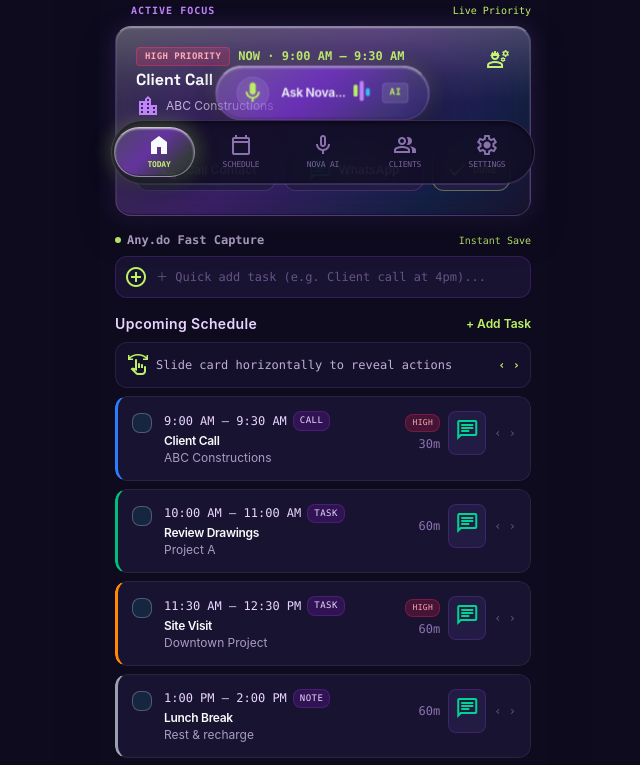
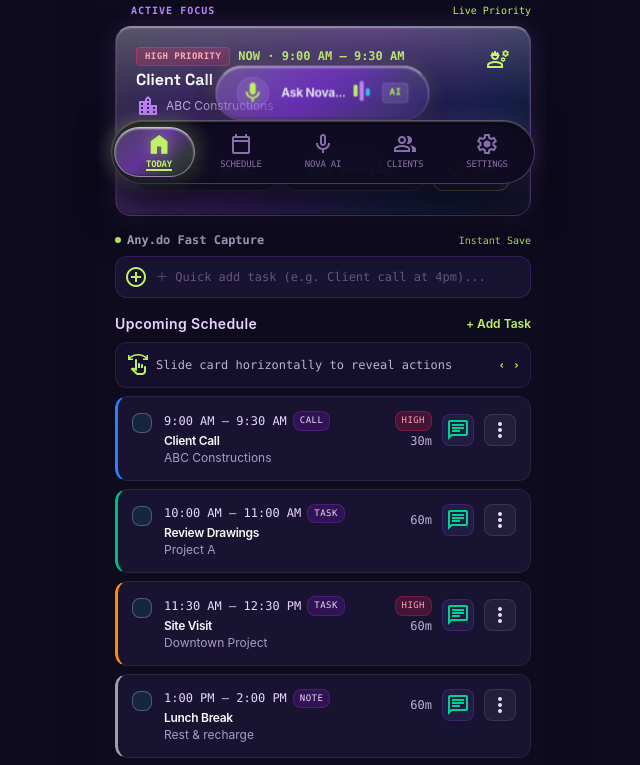
Before and after one commit to sudarshaancreations-debug/daily-planner-, a Next.js app: page / in a window 1280 px wide. Shown: the part 600-1365 px from the top of the page, without its empty margins (317-957 px from the left). Built offline with nearby package versions, Linux system fonts and the light colour scheme.

Commit message:
fix(usability): resolve 17 schedule and navigation usability heuristics audit findings

```diff
--- a/src/app/globals.css
+++ b/src/app/globals.css
@@ -167,15 +167,18 @@
    THUMB SLIDER NAVIGATION SYSTEM (TACTILE HORIZONTAL GESTURES)
    ========================================================================== */
 
-/* Slider Track Base */
+/* Slider Track Base with Deep Visual Elevation & Contrast */
 .thumb-slider-track {
-  background: rgba(17, 13, 36, 0.82);
-  backdrop-filter: blur(20px);
-  -webkit-backdrop-filter: blur(20px);
-  border: 1px solid rgba(192, 132, 252, 0.22);
+  background: rgba(14, 11, 31, 0.94);
+  backdrop-filter: blur(28px) saturate(180%);
+  -webkit-backdrop-filter: blur(28px) saturate(180%);
+  border: 1px solid rgba(192, 132, 252, 0.35);
+  border-top-color: rgba(255, 255, 255, 0.30);
   box-shadow:
-    inset 0 2px 4px 0 rgba(0, 0, 0, 0.5),
-    0 1px 0 0 rgba(255, 255, 255, 0.10);
+    0 20px 48px -6px rgba(0, 0, 0, 0.95),
+    0 0 24px rgba(192, 132, 252, 0.20),
+    inset 0 1px 1px 0 rgba(255, 255, 255, 0.25),
+    inset 0 2px 4px 0 rgba(0, 0, 0, 0.60);
   touch-action: pan-y;
   user-select: none;
   -webkit-user-select: none;
--- a/src/app/page.tsx
+++ b/src/app/page.tsx
@@ -164,11 +164,14 @@
                 haptics.sliderSnap();
               }}
               aria-label={tab.label}
-              className="flex-1 h-full relative z-10 flex flex-col items-center justify-center transition-transform active:scale-95 cursor-pointer"
+              aria-current={isSlotActive ? 'page' : undefined}
+              className={`flex-1 h-full relative z-10 flex flex-col items-center justify-center transition-all active:scale-95 cursor-pointer rounded-full ${
+                isSlotActive ? 'text-[#bef264]' : 'text-purple-300/60 hover:text-purple-200'
+              }`}
             >
               <span
-                className={`material-symbols-outlined text-[22px] transition-colors duration-150 ${
-                  isSlotActive ? 'text-[#f8fafc]' : 'text-purple-300/60 hover:text-purple-200'
+                className={`material-symbols-outlined text-[22px] transition-all duration-150 ${
+                  isSlotActive ? 'text-[#bef264] drop-shadow-[0_0_8px_rgba(190,242,100,0.5)] scale-105' : 'text-purple-300/60'
                 }`}
                 style={{
                   fontVariationSettings: isSlotActive ? "'FILL' 1" : "'FILL' 0",
@@ -177,8 +180,8 @@
                 {tab.icon}
               </span>
               <span
-                className={`text-[8px] font-mono tracking-tight uppercase mt-0.5 transition-colors ${
-                  isSlotActive ? 'text-[#bef264] font-bold' : 'text-purple-300/50'
+                className={`text-[9px] font-mono tracking-tight uppercase mt-0.5 transition-colors ${
+                  isSlotActive ? 'text-[#bef264] font-extrabold underline decoration-2 underline-offset-2' : 'text-purple-300/60 font-medium'
                 }`}
               >
                 {tab.label}
--- a/src/nimora/screens/PlanningScreens.tsx
+++ b/src/nimora/screens/PlanningScreens.tsx
@@ -66,9 +66,9 @@
   return (
     <div className="w-full select-none">
       <div className="flex items-center justify-between mb-1.5 px-1">
-        <span className="text-[9px] font-mono tracking-wider text-purple-300/70 uppercase flex items-center gap-1 font-semibold">
-          <span className="material-symbols-outlined text-[13px] text-[#bef264]">date_range</span>
-          <span>Week Density Strip</span>
+        <span className="text-xs font-mono text-purple-200/90 flex items-center gap-1.5 font-medium">
+          <span className="material-symbols-outlined text-sm text-[#bef264]">date_range</span>
+          <span>Week density</span>
         </span>
         {selectedDate !== todayIso && (
           <button
@@ -77,10 +77,10 @@
               haptics.tick();
               onSelectDate(todayIso);
             }}
-            className="text-[9px] font-mono text-[#bef264] hover:underline flex items-center gap-0.5 cursor-pointer"
+            className="text-xs font-mono text-[#bef264] hover:underline flex items-center gap-0.5 cursor-pointer"
           >
             <span>Back to Today</span>
-            <span className="material-symbols-outlined text-[11px]">restart_alt</span>
+            <span className="material-symbols-outlined text-xs">restart_alt</span>
           </button>
         )}
       </div>
@@ -427,12 +427,12 @@
 
 export function MorgenFocusBuffer({ durationText, onQuickAdd }: MorgenFocusBufferProps) {
   return (
-    <div className="my-2 p-2.5 rounded-xl border border-dashed border-[#bef264]/30 bg-[#171330]/70 flex items-center justify-between text-xs select-none hover:border-[#bef264]/60 transition-colors">
-      <div className="flex items-center gap-2 text-[#bef264]">
-        <span className="material-symbols-outlined text-[16px]">hourglass_top</span>
+    <div className="my-2 p-3 rounded-xl border border-dashed border-[#bef264]/40 bg-[#171330]/80 flex items-center justify-between select-none hover:border-[#bef264]/70 transition-colors">
+      <div className="flex items-center gap-2.5 text-[#bef264]">
+        <span className="material-symbols-outlined text-base">hourglass_top</span>
         <div>
-          <span className="font-mono text-[10px] font-bold block">{durationText} Free Focus Slot</span>
-          <span className="text-[8px] font-mono text-purple-300/60">No meetings · Ideal for deep work</span>
+          <span className="font-mono text-xs font-bold block text-white">{durationText} Free Focus Slot</span>
+          <span className="text-xs font-mono text-purple-200/80">No meetings · Ideal for deep work</span>
         </div>
       </div>
       <button
@@ -441,7 +441,7 @@
           haptics.tick();
           onQuickAdd?.();
         }}
-        className="px-2.5 py-1 rounded-md bg-[#bef264]/15 hover:bg-[#bef264] text-[#bef264] hover:text-[#0e0b1f] text-[9px] font-mono font-bold tracking-wider transition-all cursor-pointer"
+        className="px-3 py-1.5 rounded-lg bg-[#bef264]/20 hover:bg-[#bef264] text-[#bef264] hover:text-[#0e0b1f] text-xs font-mono font-bold tracking-tight transition-all cursor-pointer border border-[#bef264]/40"
       >
         + Slot
       </button>
@@ -762,34 +762,44 @@
           </div>
         </div>
 
-        <div className="text-right flex items-center gap-2 shrink-0">
-          <div className={`flex flex-col items-end gap-1 ${isCompleted ? 'opacity-50' : ''}`}>
+        <div className="text-right flex items-center gap-2.5 shrink-0">
+          <div className={`flex flex-col items-end gap-0.5 ${isCompleted ? 'opacity-50' : ''}`}>
             {task.priority === 'high' && (
-              <span className="text-[8px] font-mono uppercase tracking-wider px-1.5 py-0.5 rounded-lg bg-rose-500/20 text-rose-300 border border-rose-500/30">
+              <span className="text-[9px] font-mono uppercase tracking-wider px-1.5 py-0.5 rounded-lg bg-rose-500/20 text-rose-300 border border-rose-500/30">
                 High
               </span>
             )}
-            <span className="text-xs font-mono text-purple-300/60">{task.durationMinutes}m</span>
+            <span className="text-xs font-mono text-purple-200/80 font-medium">{task.durationMinutes}m</span>
           </div>
 
           {showWhatsApp && (
             <a
               aria-label="WhatsApp quick trigger"
               onClick={(e) => e.stopPropagation()}
-              className="p-1.5 rounded-lg bg-[#221b44] text-emerald-400 border border-purple-500/20 hover:border-emerald-400/40 active:scale-95 transition-all"
+              className="w-8 h-8 rounded-lg bg-[#221b44] text-emerald-400 border border-purple-500/20 hover:border-emerald-400/40 active:scale-95 transition-all flex items-center justify-center cursor-pointer"
               href="https://wa.me/919876543210"
               target="_blank"
               rel="noreferrer"
               title="WhatsApp contact"
             >
-              <span className="material-symbols-outlined text-[15px]">chat</span>
+              <span className="material-symbols-outlined text-base">chat</span>
             </a>
           )}
 
-          {/* Swipe indicator pill */}
-          <span className="text-xs text-purple-300/40 hover:text-purple-200 flex items-center font-mono" title="Slide right or left for actions">
-            ‹ ›
-          </span>
+          {/* Explicit accessible card action button (avoids relying solely on swipe discovery) */}
+          <button
+            type="button"
+            aria-label={`Actions for ${task.title}`}
+            onClick={(e) => {
+              e.stopPropagation();
+              haptics.tick();
+              onSelectTask?.(task);
+            }}
+            className="w-8 h-8 rounded-lg bg-white/[0.05] border border-white/10 hover:border-[#bef264]/50 hover:bg-white/[0.10] text-purple-200 hover:text-[#bef264] flex items-center justify-center active:scale-95 transition-all cursor-pointer"
+            title="Task options (or swipe)"
+          >
+            <span className="material-symbols-outlined text-base">more_vert</span>
+          </button>
         </div>
       </div>
     </div>
@@ -907,10 +917,10 @@
         </button>
 
         <div className="text-center">
-          <h2 className="text-xs font-semibold tracking-wider uppercase text-[#f8fafc] font-['Space_Grotesk']">
+          <h1 className="text-xl font-bold tracking-tight text-[#f8fafc] font-['Space_Grotesk']">
             Planner & Agenda
-          </h2>
-          <p className="text-[9px] font-mono tracking-widest text-[#bef264] uppercase">
+          </h1>
+          <p className="text-xs font-mono text-[#bef264] font-medium">
             {viewMode === 'timeline' ? 'Morgen Timeline' : 'Any.do Smart List'}
           </p>
         </div>
@@ -918,29 +928,29 @@
         <div className="flex items-center gap-1.5">
           <button
             onClick={() => setIsAnyDoMomentOpen(true)}
-            className="liquid-glass-pill px-2.5 py-1 text-[#bef264] text-[10px] font-mono tracking-wider flex items-center gap-1 transition-all hover:scale-105 active:scale-95 cursor-pointer font-bold shadow-[0_0_10px_rgba(190,242,100,0.2)]"
+            className="minimal-btn-primary h-8 px-3 text-xs font-bold shadow-[0_0_12px_rgba(190,242,100,0.3)] cursor-pointer"
             title="Start Any.do Moment daily planning"
           >
             <span>⚡</span>
-            <span>PLAN</span>
+            <span>Plan Day</span>
           </button>
           <button
             onClick={handleShareAvailability}
-            className="w-7 h-7 rounded-full liquid-glass-pill text-[#38bdf8] hover:text-[#bef264] flex items-center justify-center text-xs transition-all hover:scale-105 active:scale-95 cursor-pointer"
+            className="w-8 h-8 rounded-lg minimal-btn-secondary text-[#38bdf8] hover:text-[#bef264] flex items-center justify-center text-xs transition-all active:scale-95 cursor-pointer"
             title="Share Morgen Availability Link"
           >
-            <span className="material-symbols-outlined text-[15px]">share</span>
+            <span className="material-symbols-outlined text-base">share</span>
           </button>
           <button
             onClick={() => downloadICS(tasks, 'nimora-daily-agenda.ics')}
-            className="w-7 h-7 rounded-full liquid-glass-pill text-purple-200 hover:text-[#bef264] flex items-center justify-center text-xs transition-all hover:scale-105 active:scale-95 cursor-pointer"
+            className="w-8 h-8 rounded-lg minimal-btn-secondary text-purple-200 hover:text-[#bef264] flex items-center justify-center text-xs transition-all active:scale-95 cursor-pointer"
             title="Download Calendar .ics"
           >
-            <span className="material-symbols-outlined text-[14px]">calendar_today</span>
+            <span className="material-symbols-outlined text-base">calendar_today</span>
           </button>
           <button
             onClick={() => onNavigate?.(7)}
-            className="w-7 h-7 rounded-full bg-[#bef264] text-[#0e0b1f] flex items-center justify-center text-base font-bold transition-all hover:scale-105 active:scale-95 cursor-pointer shadow-md"
+            className="w-8 h-8 rounded-lg bg-[#bef264] text-[#0e0b1f] flex items-center justify-center text-base font-bold transition-all hover:scale-105 active:scale-95 cursor-pointer shadow-md"
             title="Add new task"
           >
             +
@@ -992,19 +1002,19 @@
         <AnyDoQuickAddBar onAddTask={onAddTask} selectedDate={selectedDate} />
       </div>
 
-      {/* Swipe instruction hint */}
+      {/* Swipe instruction hint with accessible text size & clear affordance */}
       <div className="px-4">
-        <div className="px-3 py-1.5 bg-[#171330]/60 border border-purple-500/15 rounded-xl flex items-center justify-between text-[9px] text-purple-300/60">
-          <span className="flex items-center gap-1.5 font-mono">
-            <span className="material-symbols-outlined text-[12px] text-[#bef264]">swipe</span>
-            <span>Swipe task card to <span className="text-white font-medium">Edit</span> or <span className="text-rose-400 font-medium">Delete</span></span>
+        <div className="px-3.5 py-2 bg-[#171330]/80 border border-purple-500/20 rounded-xl flex items-center justify-between text-xs text-purple-200/80">
+          <span className="flex items-center gap-2 font-mono">
+            <span className="material-symbols-outlined text-sm text-[#bef264]">swipe</span>
+            <span>Swipe task card to <span className="text-white font-semibold">Edit</span> or <span className="text-rose-400 font-semibold">Delete</span></span>
           </span>
-          <span className="text-[#bef264] font-mono">‹ ›</span>
+          <span className="text-xs text-purple-300/70 font-mono">Tap ••• for menu</span>
         </div>
       </div>
 
-      {/* Main Schedule Content: Timeline OR List */}
-      <div className="flex-1 overflow-y-auto px-4 py-2 space-y-2">
+      {/* Main Schedule Content: Timeline OR List - with pb-36 ensuring no overlap with bottom nav */}
+      <div className="flex-1 overflow-y-auto px-4 py-2 pb-36 space-y-2">
         {viewMode === 'timeline' ? (
           /* MORGEN TIMELINE VIEW WITH SMART FOCUS BUFFERS */
           <div className="space-y-1 relative">
```
